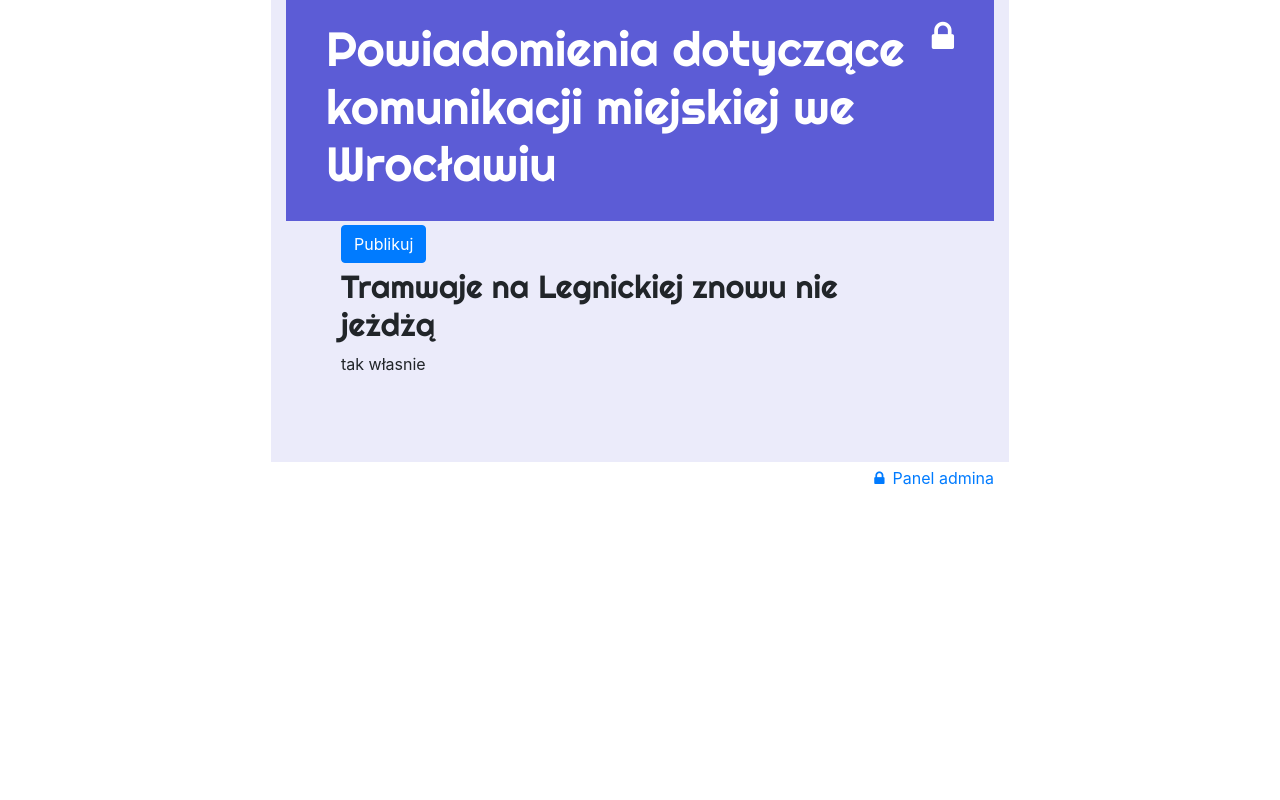
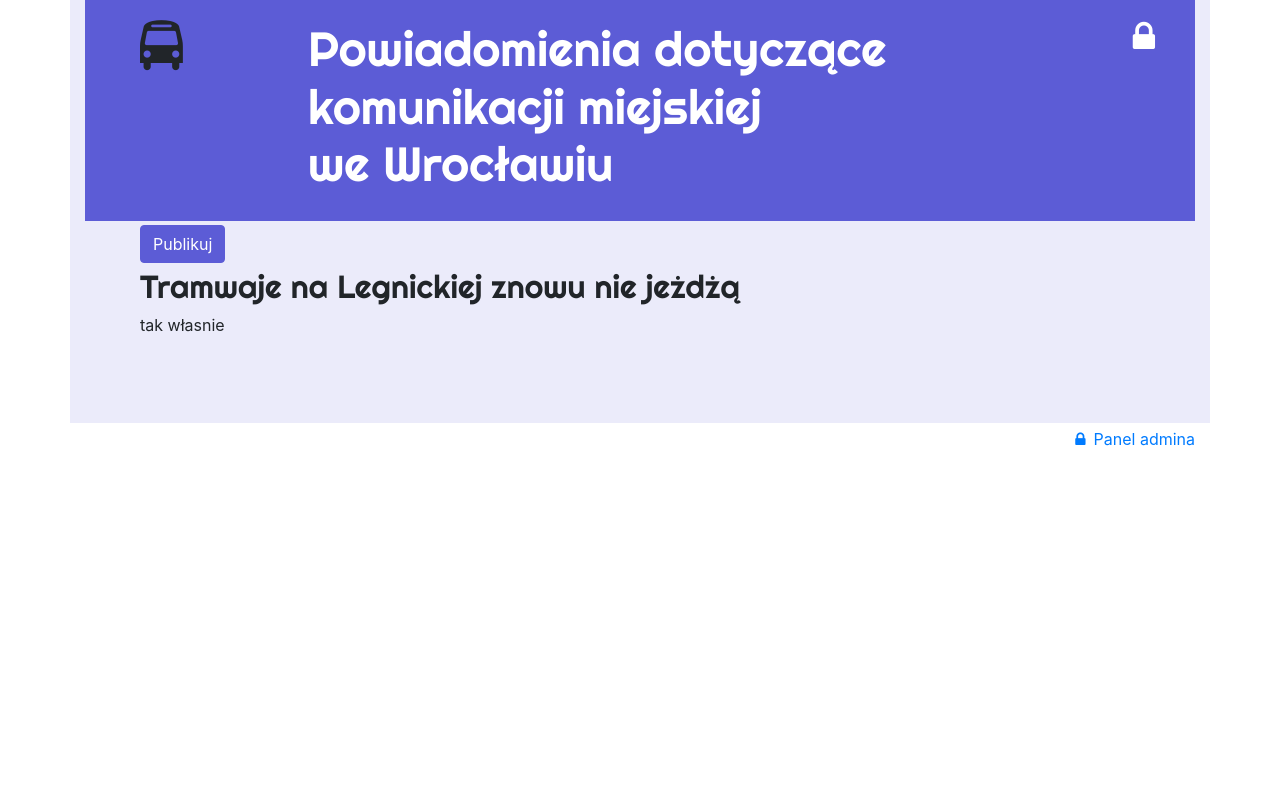
Before and after one commit to mskrzypecka/informant, a Django app: page /post/2/ in a window 1280 px wide. Run offline with Django 3.2, Linux system fonts and the light colour scheme; data comes from the database, SQL or seed files in the repository; both versions use the stored data as it was after the commit; some libraries are stand-ins or nearby versions.

Commit message:
front-end looks bettter now

```diff
--- a/informant/static/css/informant.css
+++ b/informant/static/css/informant.css
@@ -5,6 +5,11 @@
 
 .main {
     background-color: #ebebfa;
+}
+
+.bus {
+    font-size: 120px !important;
+    color: white !important;
 }
 
 h1 a, h2 a {
--- a/informant/templates/informant/base.html
+++ b/informant/templates/informant/base.html
@@ -18,9 +18,18 @@
                     <a href="{% url 'post_draft_list' %}" class="top-menu"><i class="fa fa-edit"></i></a>
                     <a href="{% url 'logout' %}" class="top-menu"><i class="fa fa-sign-out"></i></a>
                 {% endif %}
-                <h1>
-                    <a href="/">Powiadomienia dotyczące komunikacji miejskiej we Wrocławiu</a>
-                </h1>
+                <div class="grid">
+                    <div class="row">
+                        <div class="col-md-2">
+                            <i class="fa fa-bus bus"></i>
+                        </div>
+                        <div class="col-md-10">
+                            <h1>
+                                <a href="/">Powiadomienia dotyczące komunikacji miejskiej<br/> we Wrocławiu</a>
+                            </h1>
+                        </div>
+                    </div>
+                </div>
             </div>
 
             <div class="content container">
--- a/static/css/informant.css
+++ b/static/css/informant.css
@@ -1,12 +1,14 @@
-body {
-    margin-left: 20%;
-    margin-right: 20%;
-    padding-left: 15px;
-    padding-right: 15px;
+.btn-primary {
+    background-color: #5c5cd6 !important;
+    border-color: #5c5cd6 !important;
 }
 
 .main {
     background-color: #ebebfa;
+}
+
+.bus {
+    font-size: 50 !important;
 }
 
 h1 a, h2 a {
```
Also changed, not shown: db.sqlite3.
